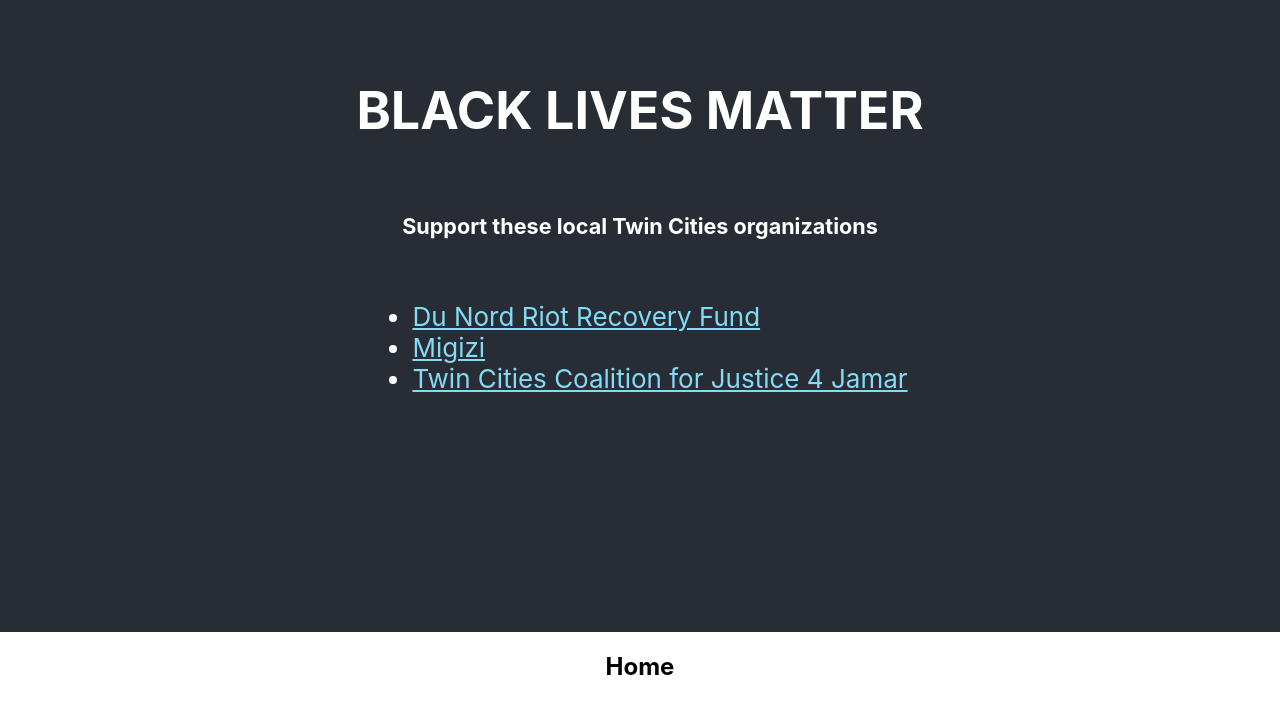
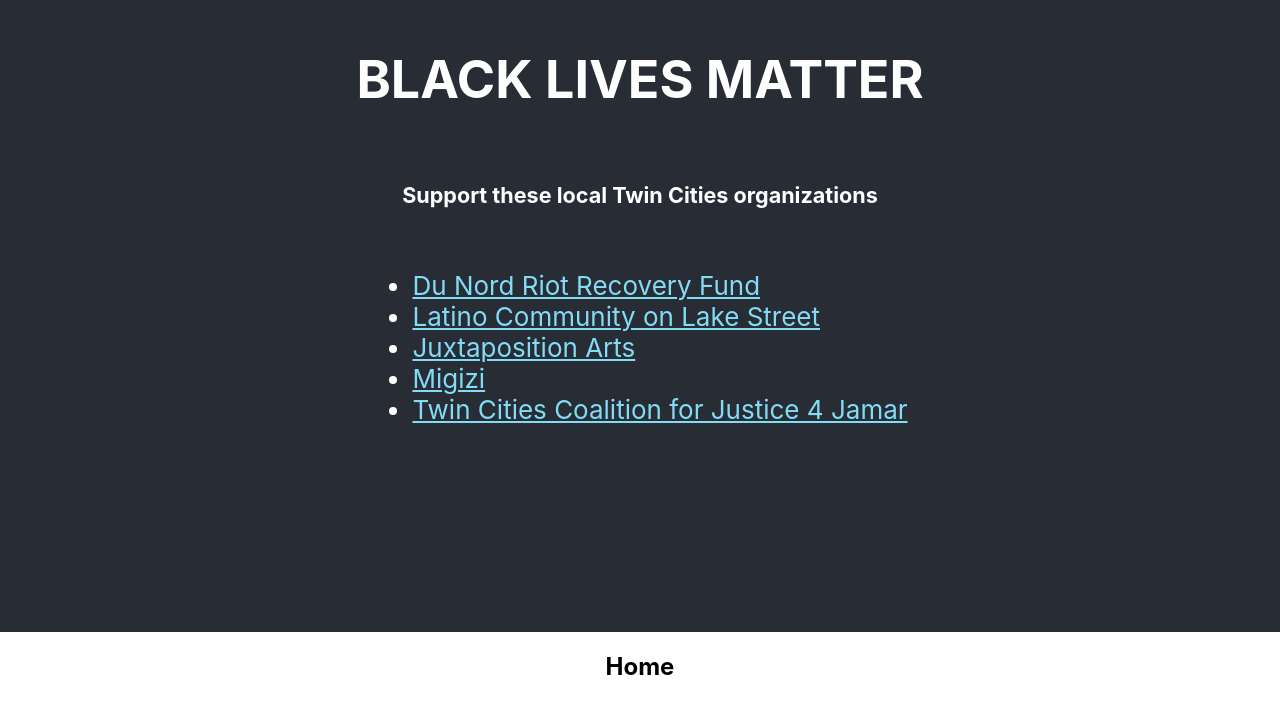
Before and after one commit to amaxama/blm-donate, a React (Create React App) app: page / in a window 1280 px wide. Shown: the part 168-869 px from the top of the page. Built offline with nearby package versions, Linux system fonts and the light colour scheme.

Commit message:
Add extra links

```diff
--- a/src/App.js
+++ b/src/App.js
@@ -40,6 +40,12 @@
                 <a className="App-link" href="/du-nord-riot-recovery-fund">
                   Du Nord Riot Recovery Fund
                 </a>
+              </li>
+              <li>
+                <Link className="App-link" to="/latino-community-lake-street">Latino Community on Lake Street</Link>
+              </li>
+              <li>
+                <Link className="App-link" to="/jxta">Juxtaposition Arts</Link>
               </li>
               <li>
                 <Link className="App-link" to="/migizi">Migizi</Link>
```
